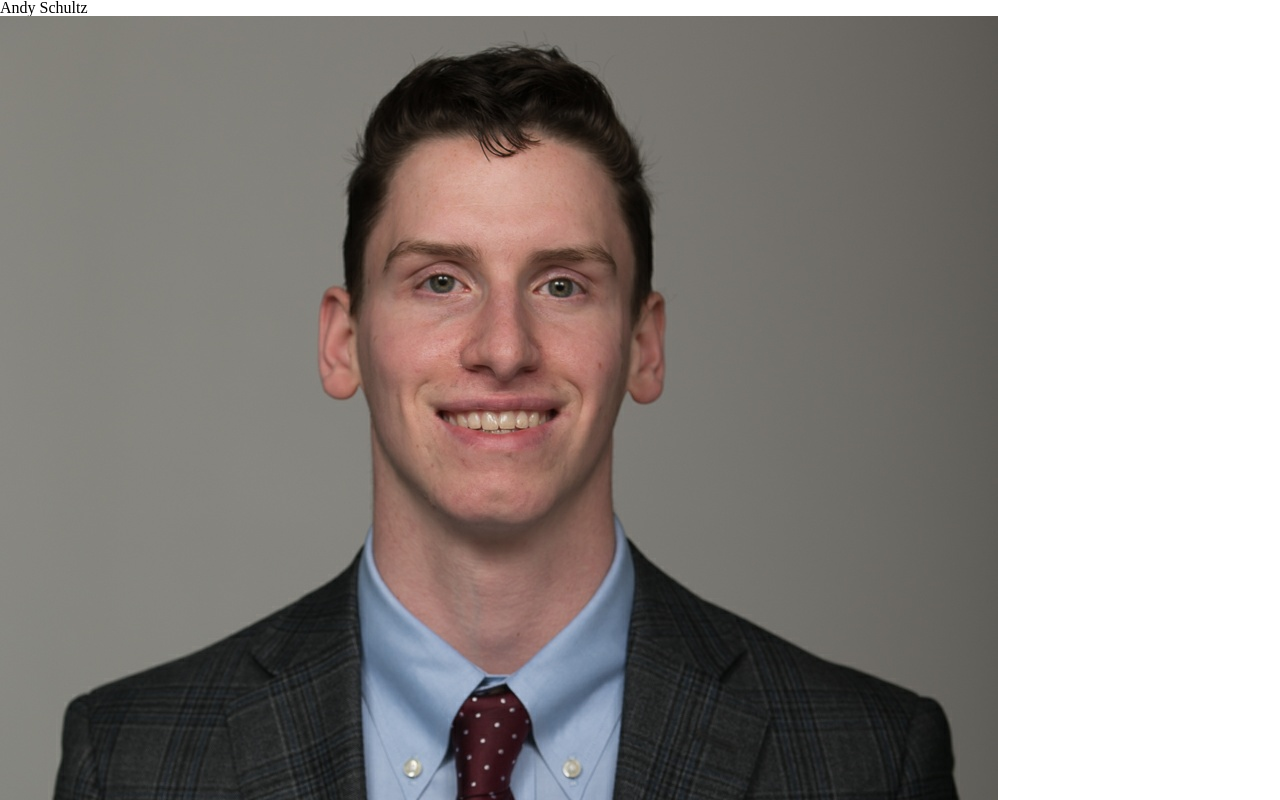
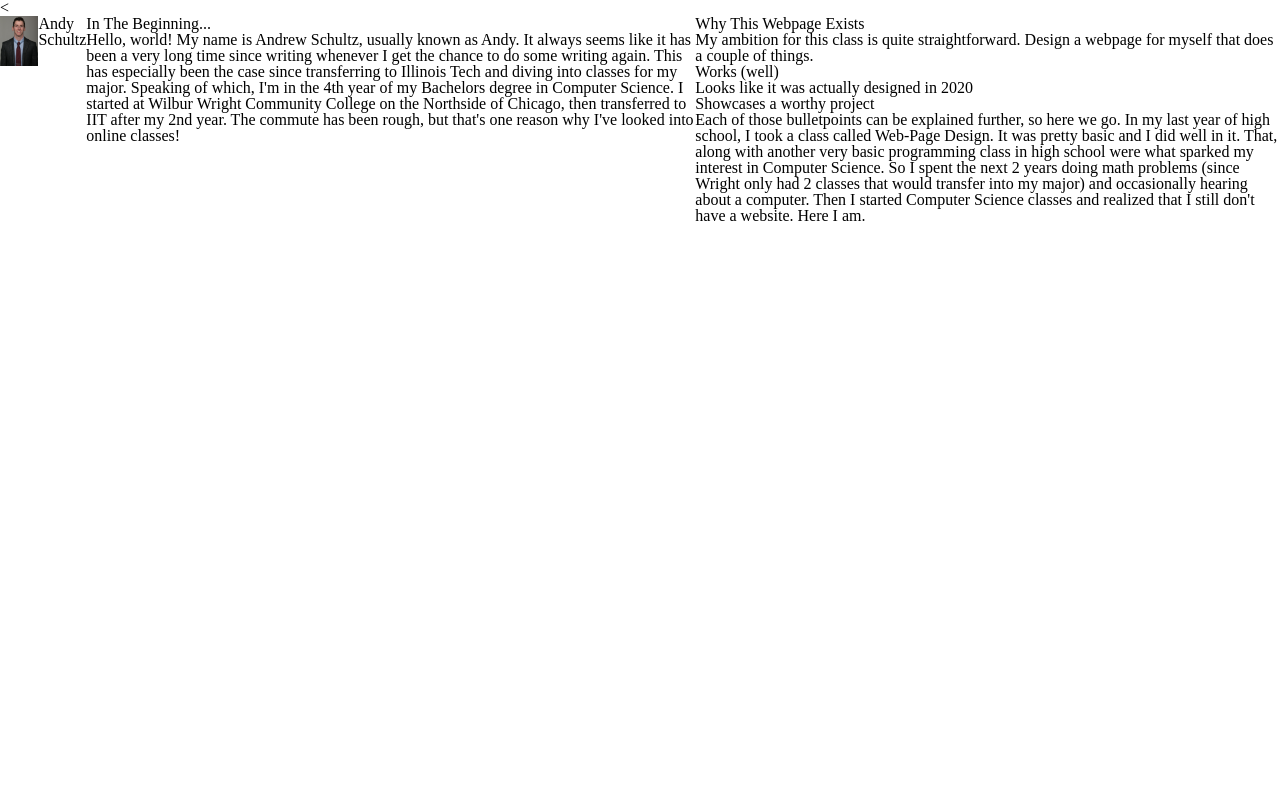
Before and after one commit to aschultz98/com330_project2, a plain HTML site: page index.html in a window 1280 px wide. Shown: the top 800 px of the page. Drawn offline with Linux system fonts and the light colour scheme.

Commit message:
add containers and flexbox

```diff
--- a/index.html
+++ b/index.html
@@ -6,8 +6,10 @@
     <link rel="stylesheet" href="screen.css" />
   </head>
   <body>
+    <<div class="grid">
+      <img src="selfie.jpg" alt="picture of andy" class="selfie" />
       <h1>Andy Schultz</h1>
-    <img src="selfie.jpg" alt="picture of andy" class="center" />
+      <div class="intro">
         <h2>In The Beginning...</h2>
         <p>
           Hello, world!  My name is Andrew Schultz, usually known as Andy.  It
@@ -20,6 +22,8 @@
           commute has been rough, but that's one reason why I've looked into online
           classes!
         </p>
+      </div>
+      <div class="about">
         <h2>Why This Webpage Exists</h2>
         <p>
           My ambition for this class is quite straightforward.  Design a webpage
@@ -40,5 +44,7 @@
           occasionally hearing about a computer.  Then I started Computer Science
           classes and realized that I still don't have a website.  Here I am.
         </p>
+      </div>
+    </div>
   </body>
 </html>
--- a/screen.css
+++ b/screen.css
@@ -46,3 +46,25 @@ table {
 	border-collapse: collapse;
 	border-spacing: 0;
 }
+
+/*  custom css */
+
+.grid {
+  display: flex;
+}
+
+/*.intro  {
+  grid-area: a;
+}
+
+.about  {
+  grid-area: b;
+}*/
+
+.selfie  {
+  /*grid-area: c;*/
+  width: 50px;
+  height: 50px;
+  /*max-width: 100%;
+  height: auto;/*
+}
```
Lines whose indentation alone changed are shown as unchanged.
